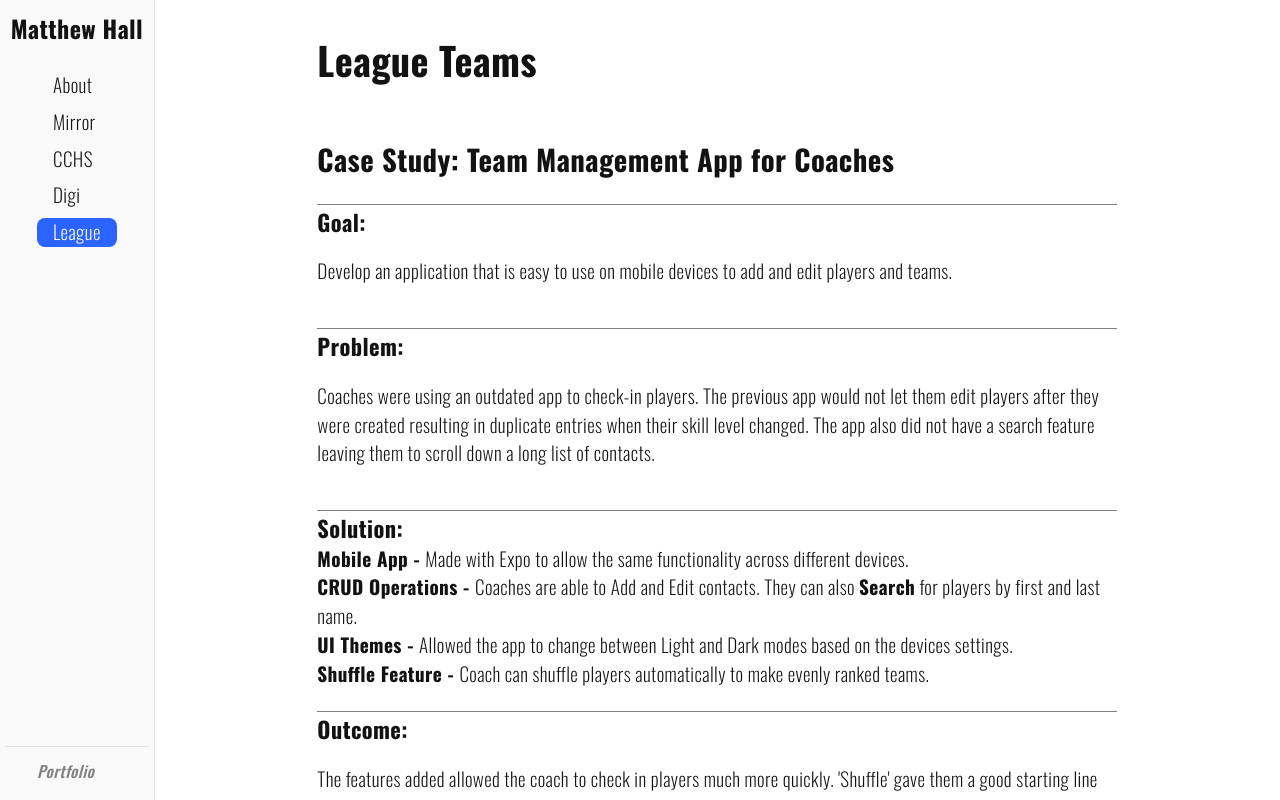
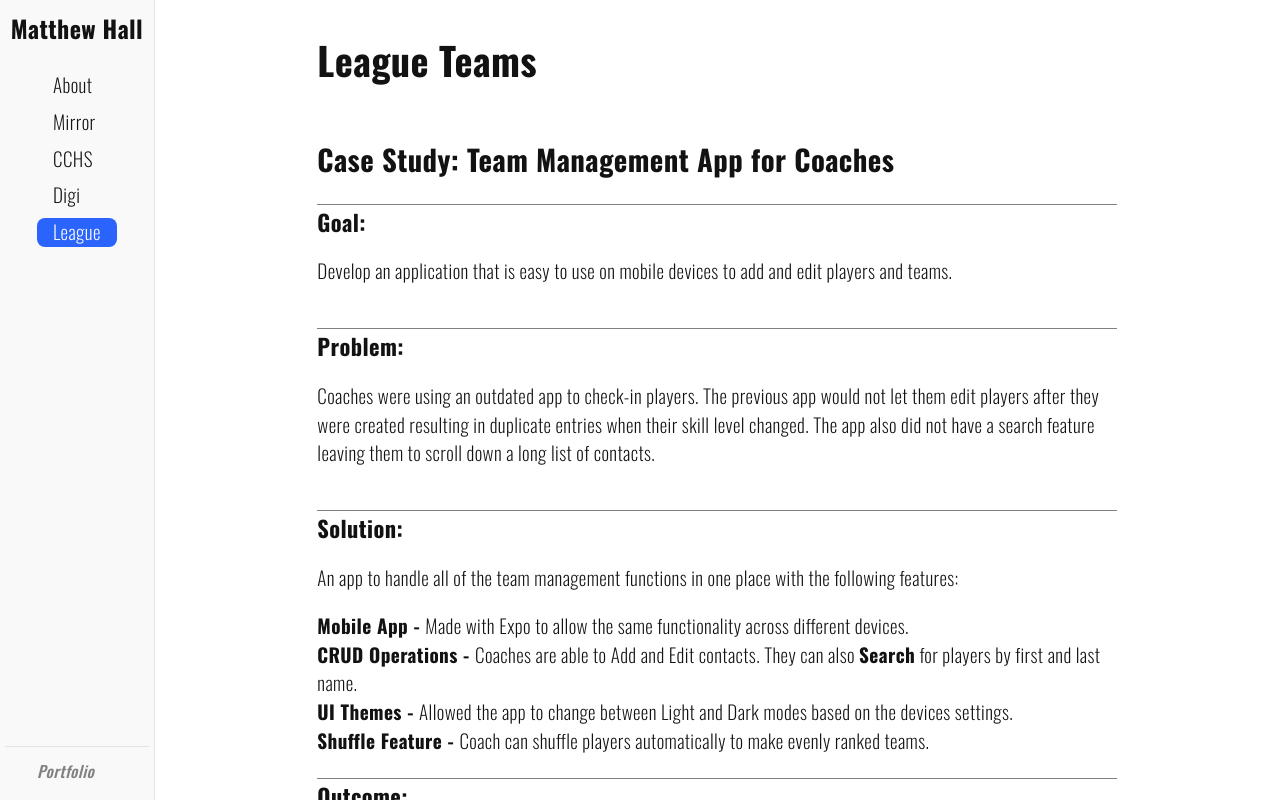
Before and after one commit to matthha/portfolio2, a React (Vite) app: page /#/league in a window 1280 px wide. Built offline with nearby package versions, Linux system fonts and the light colour scheme.

Commit message:
Update: overview sentence in League

```diff
--- a/src/routes/league.tsx
+++ b/src/routes/league.tsx
@@ -9,12 +9,14 @@ export default function League() {
       <h3>Problem:</h3>
       <p>Coaches were using an outdated app to check-in players. The previous app would not let them edit players after they were created resulting in duplicate entries when their skill level changed. The app also did not have a search feature leaving them to scroll down a long list of contacts.</p>
       <h3>Solution:</h3>
+      <p>An app to handle all of the team management functions in one place with the following features:</p>
       <ul>
          <li><strong>Mobile App - </strong>Made with Expo to allow the same functionality across different devices.</li>
          <li><strong>CRUD Operations - </strong>Coaches are able to Add and Edit contacts. They can also <strong>Search</strong> for players by first and last name.</li>
          <li><strong>UI Themes - </strong>Allowed the app to change between Light and Dark modes based on the devices settings.</li>
          <li><strong>Shuffle Feature - </strong>Coach can shuffle players automatically to make evenly ranked teams.</li>
       </ul>
+
       <h3>Outcome:</h3>
       <p>The features added allowed the coach to check in players much more quickly. 'Shuffle' gave them a good starting line up from which they could easily move players and see how the teams' ratings change. With better control over the teams, coaches could make the games more fair and evenly matched allowing for better player experiences.</p>
    </div>
```
